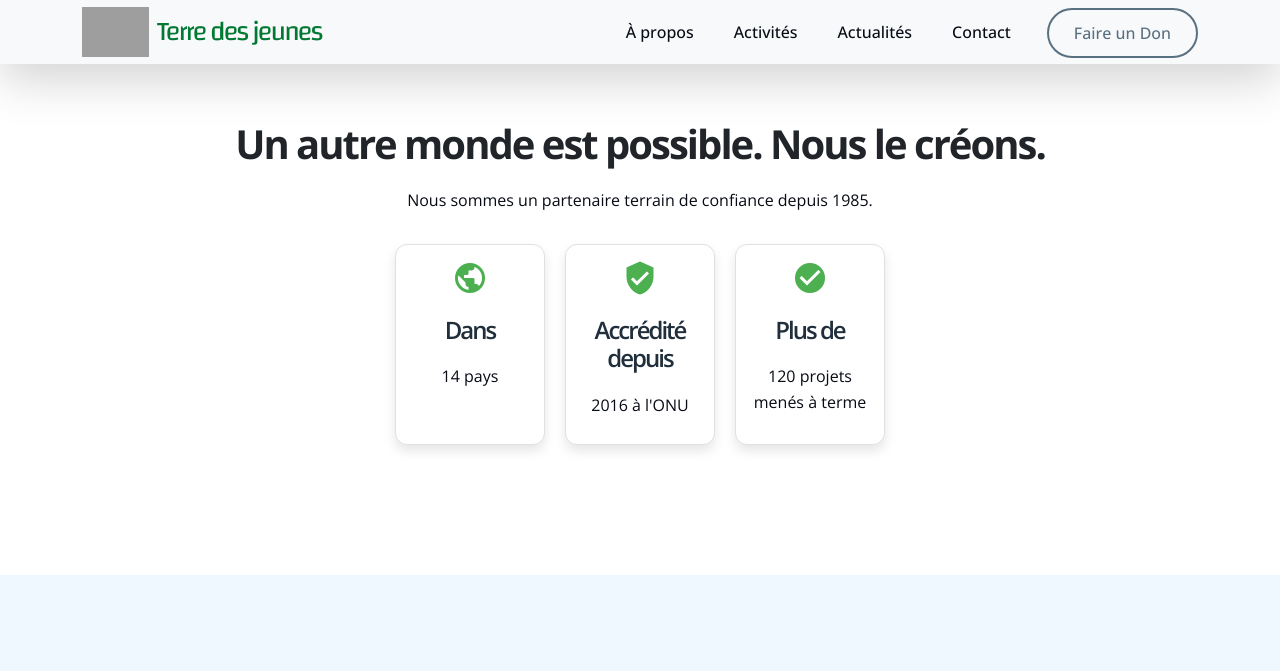
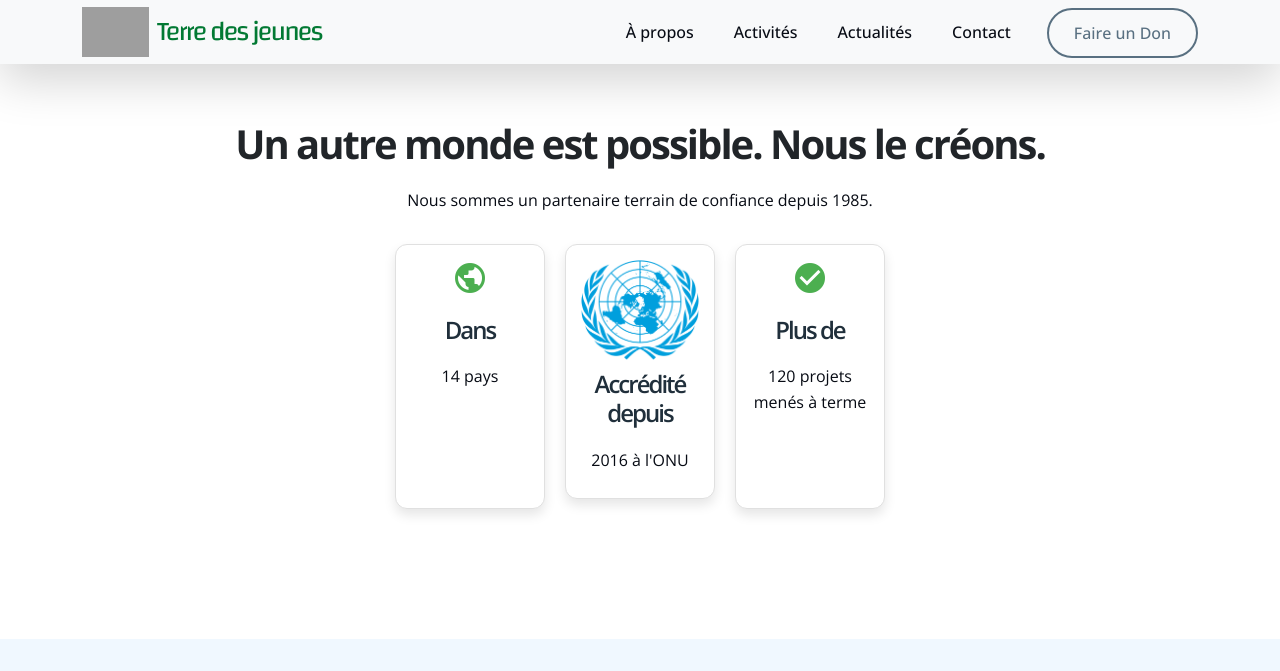
Before and after one commit to alberto56/tdj-comm-slim, a Jekyll site: the page built from docs/index.html, in a window 1280 px wide and 900 px high, scrolled down 783 px, cut to the strip 0-671 px from the top of the window. Built offline with Jekyll 4.4.1, drawn with Linux system fonts in a browser that asks for light colours; comment, search, counter and statistics services are not loaded; grey boxes are pictures that could not be loaded.

Commit message:
[PRET]Ajouter logo ONU (#2)
* geh

* onuu

```diff
--- a/docs/_includes/mission.html
+++ b/docs/_includes/mission.html
@@ -7,10 +7,10 @@
       <h2>Dans</h2>
       <p><span class="mettre-nbre-pays-ici">10</span> pays</p>
     </div>
-    <div class="card">
-      <i class="material-icons icon">verified_user</i>
-      <h2>Accrédité depuis</h2>
-      <p>2016 à l'ONU</p>
+    <div class="card" style="margin-bottom: 20px;">
+            <img src="/news/ONUU.png" alt="ONU" class="card-image">
+            <h2>Accrédité depuis</h2>
+            <p>2016 à l'ONU</p>
     </div>
     <div class="card">
       <i class="material-icons icon">check_circle</i>
```
Also changed, not shown: docs/12.jpg (deleted), docs/news/ONUU.png (added).
